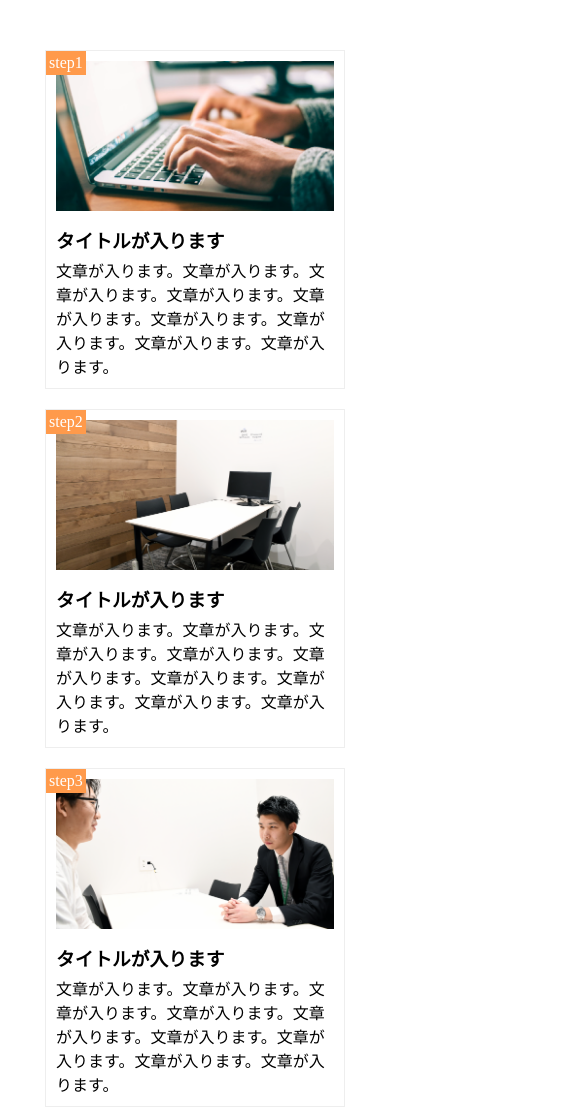
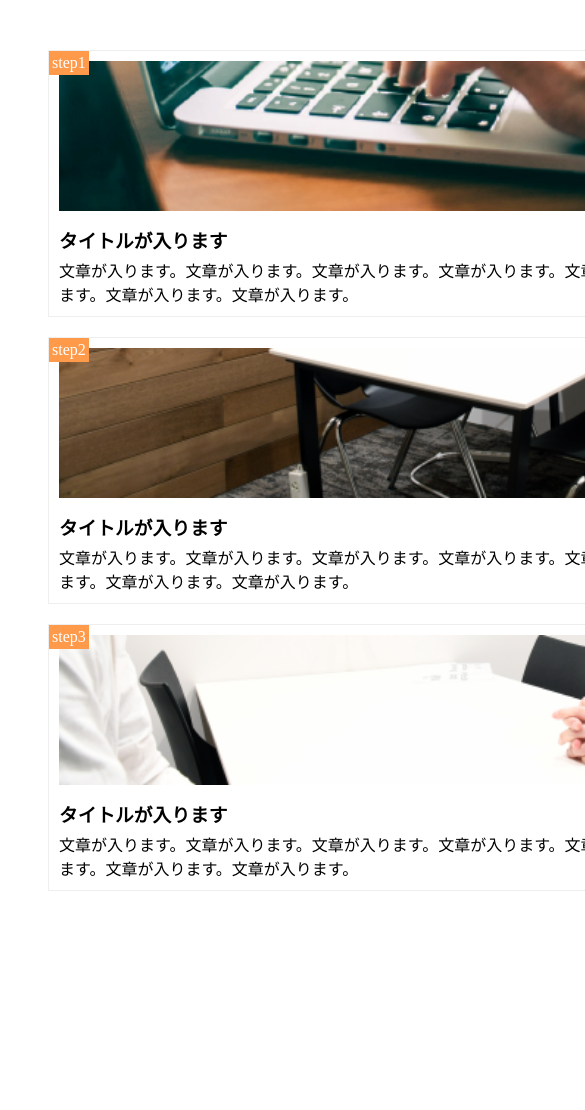
Before and after one commit to Hiroakikodama/DMM_WEB_CAMP, a plain HTML site: page HTML.css/HTML.CSS/chapter9.html in a window 390 px wide. Shown: the top 1110 px of the page, 585 px wide, since content can reach past the window. After the commit the page ends 941 px from the top, so only its background shows below. Drawn offline with Linux system fonts and the light colour scheme.

Commit message:
Finish 1-10

```diff
--- a/HTML.css/HTML.CSS/chapter9.css
+++ b/HTML.css/HTML.CSS/chapter9.css
@@ -65,11 +65,8 @@ main {
 /*768px以下では、縦並びになるようにレスポンシブ対応*/
 
 @media screen and (max-width: 768px) {
-	main {
+	.step-box {
 		width: 90%;
-	}
-
-	.step-box {
 		margin: 0 auto;
 		margin-bottom: 20px;
 		float: none;
```
